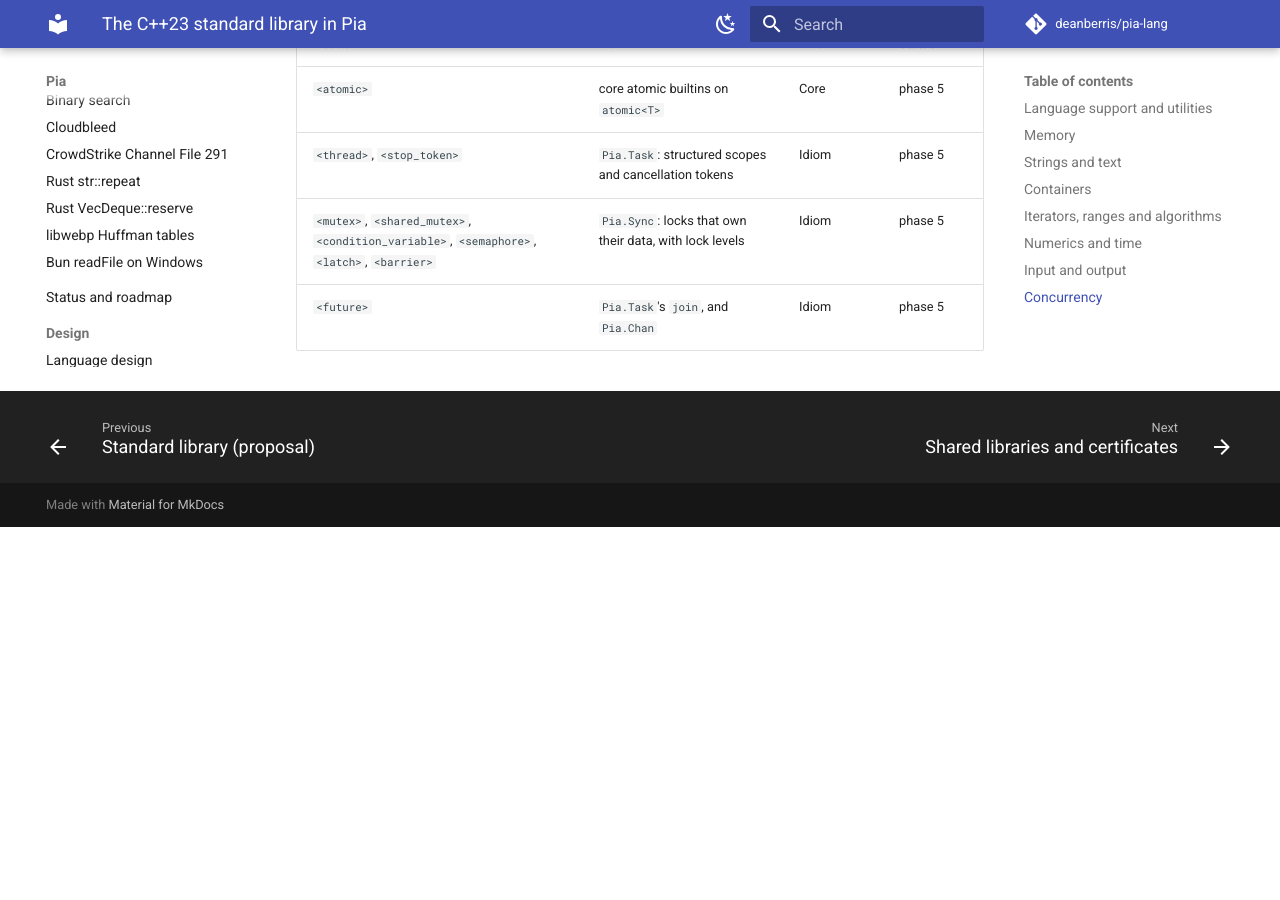
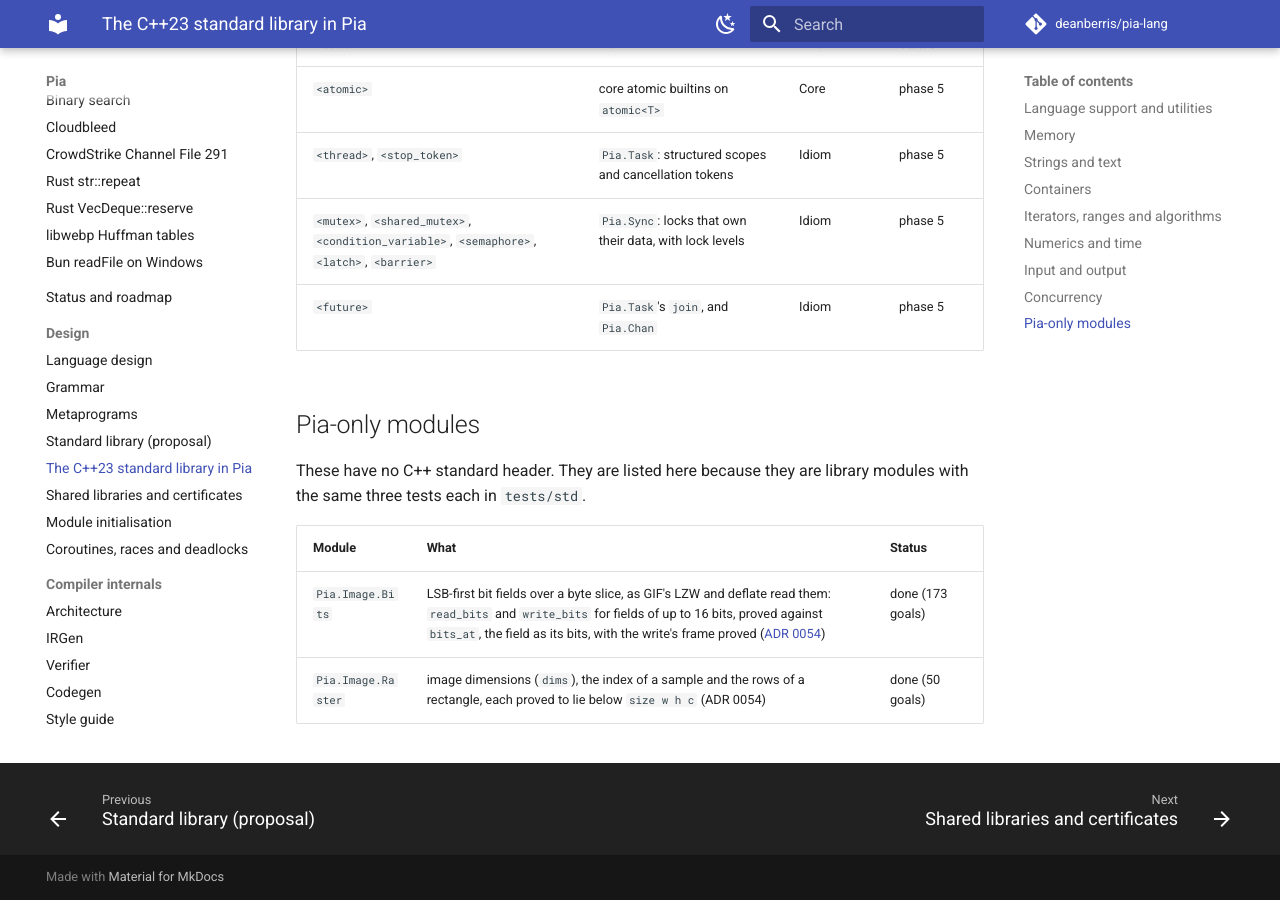
Before and after one commit to deanberris/pia-lang, an MkDocs documentation site: the page built from docs/cpp-std.md, in a window 1280 px wide and 900 px high, scrolled down 12927 px. Built offline with MkDocs 1.6.1 and Material for MkDocs 9.7.7, drawn with Linux system fonts in a browser that asks for light colours; comment, search, counter and statistics services are not loaded; before the commit the page ends 13454 px from its top, so only the background shows below that.

Commit message:
Pia.Image.Bits and Pia.Image.Raster, proved (ADR 0054, step 1) (#323)
Bits reads and writes LSB-first bit fields of up to 16 bits over a byte
slice, as GIF's LZW and deflate pack them. `bit` and `bits_at` are the
spec: a field is its low bit plus twice the field above it. read_bits
loads the 3-byte window that holds a field and shifts and masks it; the
lemma window_bits proves that equal to bits_at by induction on the
width. write_bits proves the read back, that no byte outside the
field's bytes changes, and that inside the window only the field's
bits do. Positions are usize, so a slice has nbits s addressable bits
(8 * len s, saturated at the largest usize).

Raster holds image dimensions (1 to 65535 by 1 to 65535, 1 to 4
channels), the index of a sample, proved below w * h * c, and
rectangles with row_start, whose row is proved to lie inside the
samples. The products are 16-bit, but Z3 cannot bit-blast a chain of
them in time (#45), so the monotonicity of a product is proved once by
induction with Z3's int-blasting solver (@solver bv.solver 2), and the
indices use it as a lemma. No assume, no @trusted.

Each module has a goal-count test, an importer and a run test in
tests/std, a row under "Pia-only modules" in docs/cpp-std.md, and its
lines in CODEMAP.md.


Claude-Session: https://claude.ai/code/session_01SkMSau4qvmP4yP9AaSp77Y

Co-authored-by: Claude Opus 5.5 <noreply@anthropic.com>

```diff
--- a/docs/cpp-std.md
+++ b/docs/cpp-std.md
@@ -131,3 +131,12 @@ All of these are designed in [ADR 0027](adr/0027-coroutines-and-race-freedom.md)
 | `<thread>`, `<stop_token>` | `Pia.Task`: structured scopes and cancellation tokens | Idiom | phase 5 |
 | `<mutex>`, `<shared_mutex>`, `<condition_variable>`, `<semaphore>`, `<latch>`, `<barrier>` | `Pia.Sync`: locks that own their data, with lock levels | Idiom | phase 5 |
 | `<future>` | `Pia.Task`'s `join`, and `Pia.Chan` | Idiom | phase 5 |
+
+## Pia-only modules
+
+These have no C++ standard header. They are listed here because they are library modules with the same three tests each in `tests/std`.
+
+| Module | What | Status |
+| --- | --- | --- |
+| `Pia.Image.Bits` | LSB-first bit fields over a byte slice, as GIF's LZW and deflate read them: `read_bits` and `write_bits` for fields of up to 16 bits, proved against `bits_at`, the field as its bits, with the write's frame proved ([ADR 0054](adr/0054-proved-gif-and-inflate-codecs.md)) | done (173 goals) |
+| `Pia.Image.Raster` | image dimensions (`dims`), the index of a sample and the rows of a rectangle, each proved to lie below `size w h c` (ADR 0054) | done (50 goals) |
```
Also changed, not shown: CODEMAP.md (+2 -0 lines), 12 other files.
